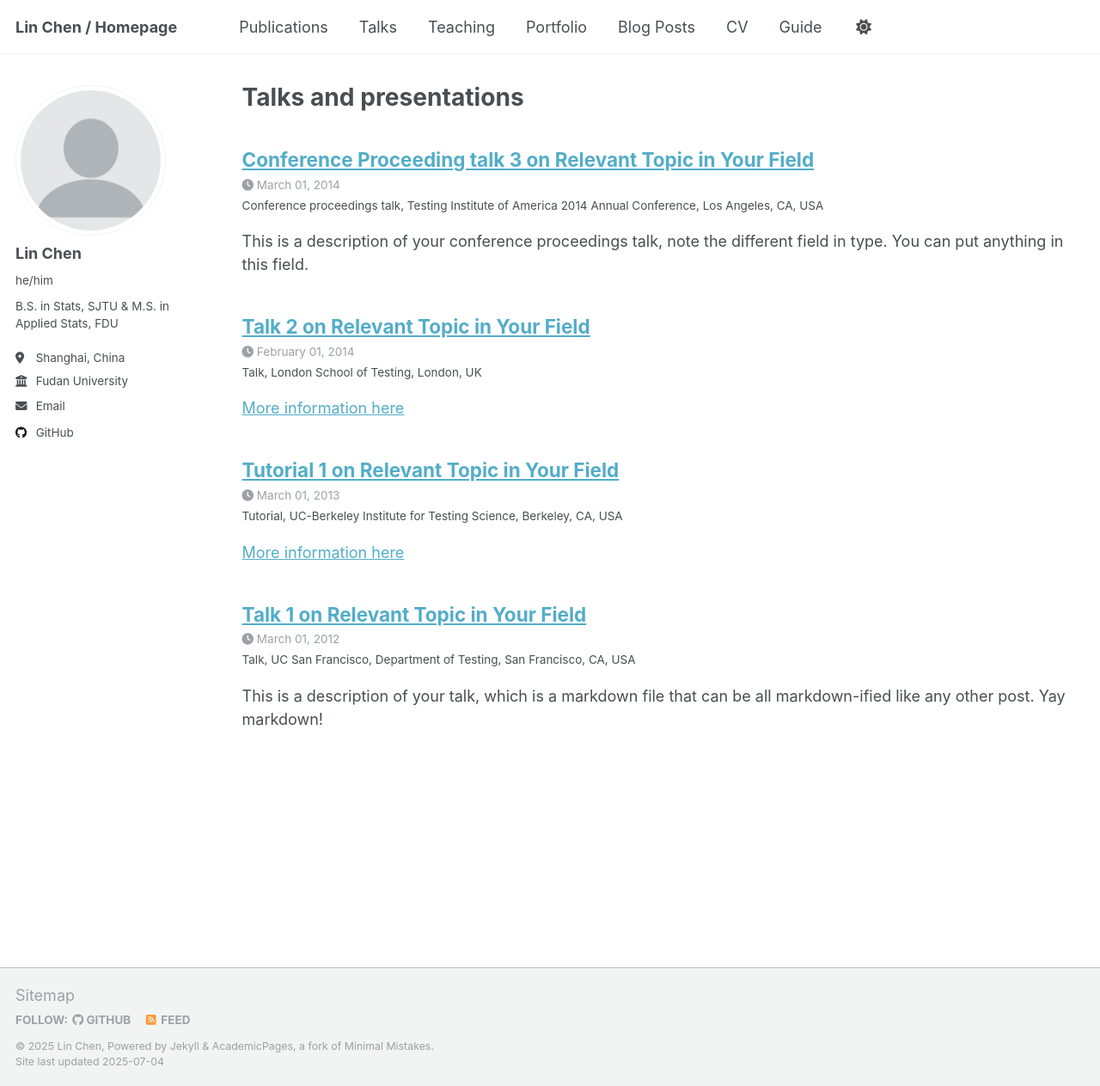
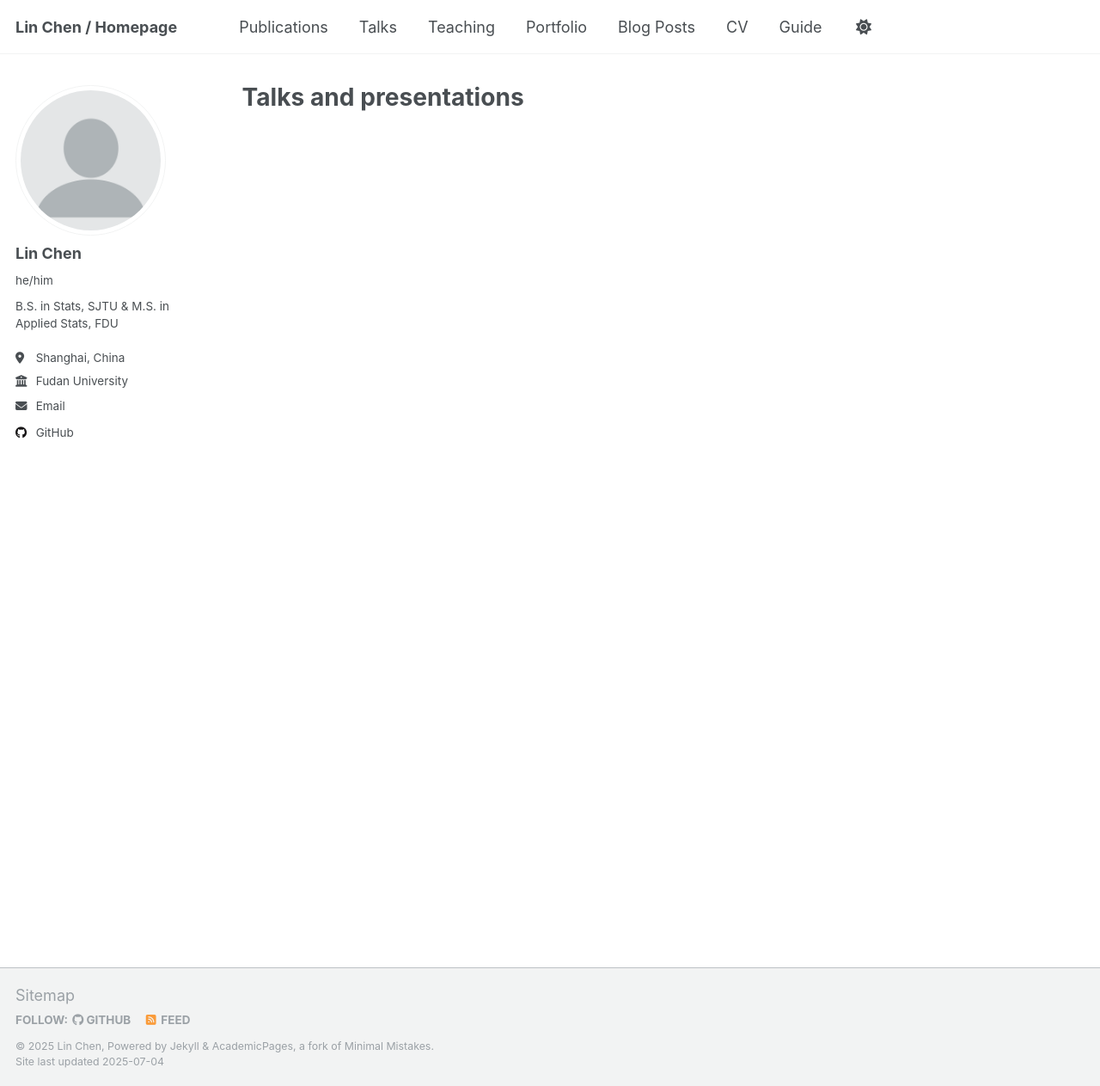
Before and after one commit to Charlie-ChenLin/Charlie-ChenLin.github.io, a Jekyll site: the page built from _pages/talks.html, in a window 1280 px wide and 1263 px high. Shown: the whole window at 86% size. Built offline with Jekyll 4.4.1, drawn with Linux system fonts in a browser that asks for light colours; a script that is not in the unit is left out; part of the change alters nothing that is shown.

```diff
--- a/_config.yml
+++ b/_config.yml
@@ -216,18 +216,18 @@ kramdown:
 
 # These settings control the types of collections used by the template
 collections:
-  teaching:
-    output: false
-    permalink: /:collection/:path/
+  # teaching:
+  #   output: false
+  #   permalink: /:collection/:path/
   publications:
     output: true
     permalink: /:collection/:path/
-  portfolio:
-    output: false
-    permalink: /:collection/:path/
-  talks:
-    output: false
-    permalink: /:collection/:path/
+  # portfolio:
+  #   output: false
+  #   permalink: /:collection/:path/
+  # talks:
+  #   output: false
+  #   permalink: /:collection/:path/
 
 
 # These settings control how pages and collections are included in the site
```
